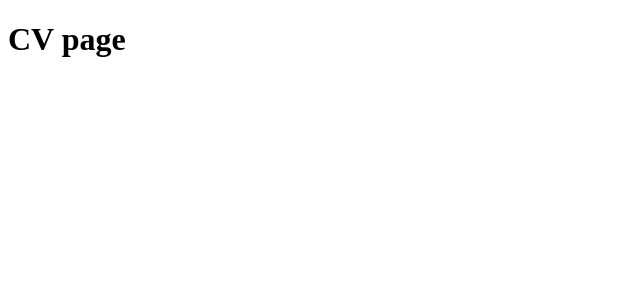
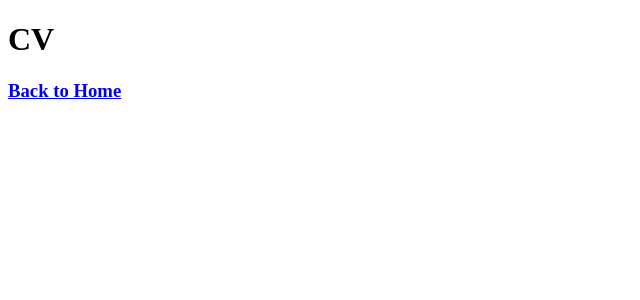
Before and after one commit to Foundsheep/Foundsheep.github.io, a Next.js app in the folder dj-portfolio/: page /cv in a window 1280 px wide. Shown: the top 300 px of the page, without its empty margins (0-640 px from the left). Built offline with nearby package versions, Linux system fonts and the light colour scheme.

Commit message:
[Added] several pages and initialised menu bar

```diff
--- a/dj-portfolio/pages/cv.js
+++ b/dj-portfolio/pages/cv.js
@@ -1,3 +1,16 @@
+import Head from 'next/head';
+import Link from 'next/link';
+
 export default function Cv() {
-    return <h1>CV page</h1>
+  return (
+    <>
+      <Head>
+        <title>CV</title>
+      </Head>
+      <h1>CV</h1>
+      <h3>
+        <Link href={"/"}>Back to Home</Link>
+      </h3>
+    </>
+  );
 }
```
Also changed, not shown: dj-portfolio/components/menu.js (added, +14 -0 lines), dj-portfolio/pages/contact.js (added, +13 -0 lines), dj-portfolio/pages/index.js (+14 -0 lines), dj-portfolio/public/profile.jpg (added), dj-portfolio/public/profile_crop.jpg (added).
